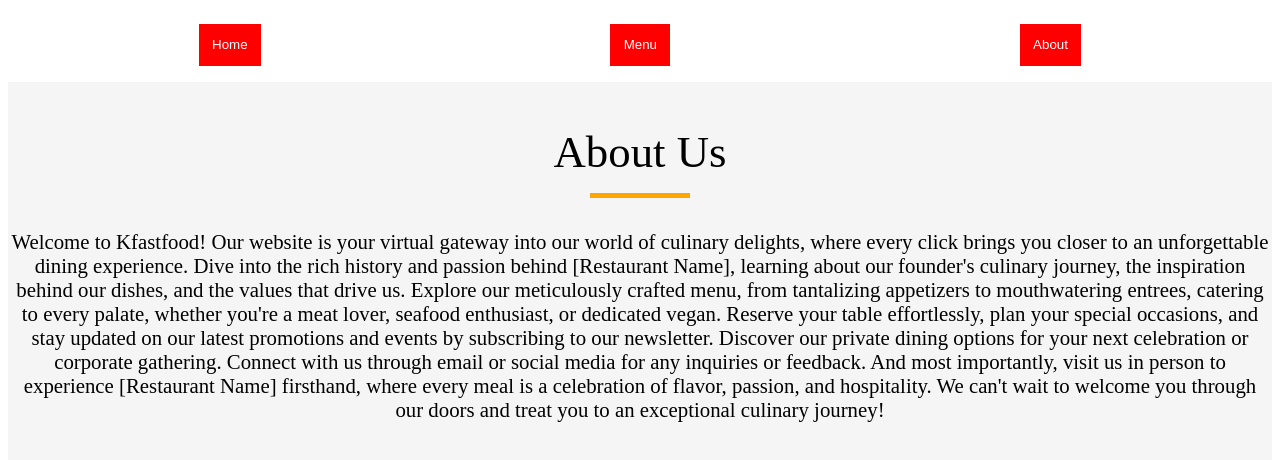
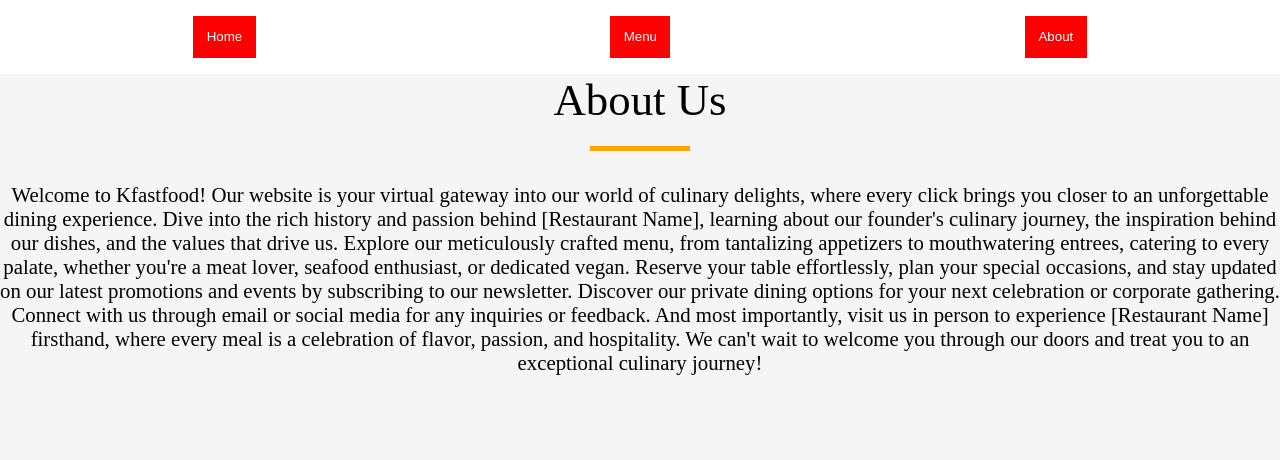
Before and after one commit to thatboikham/Restaurant-Page, a website built with webpack: page dist/index.html in a window 1280 px wide. Both pictures are taken after a click on the button "About". Built offline with nearby package versions, Linux system fonts and the light colour scheme.

Commit message:
feat: reset browser styling

```diff
--- a/src/style.css
+++ b/src/style.css
@@ -1,3 +1,7 @@
+*{
+    padding: 0;
+    margin: 0;
+}
 button{
     background-color: red;
     color: white;
@@ -47,7 +51,7 @@ input{
     background-color: orange;
     text-align: center;
     margin: auto;
-    margin-top: -30px;
+    margin-top: 20px;
     margin-bottom: 2em;
 }
 .brake-header{
```
